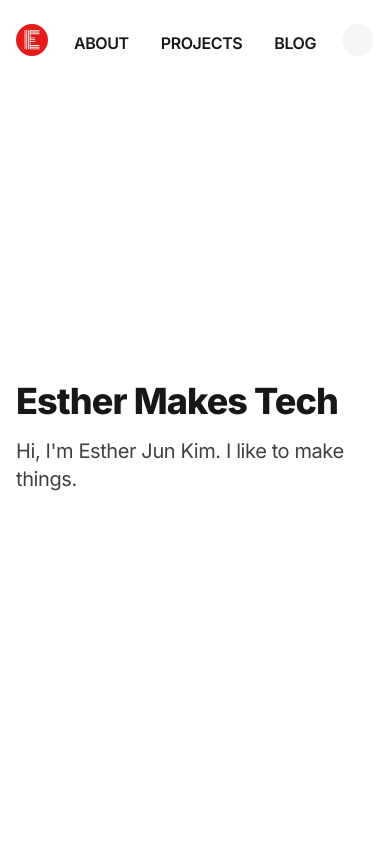
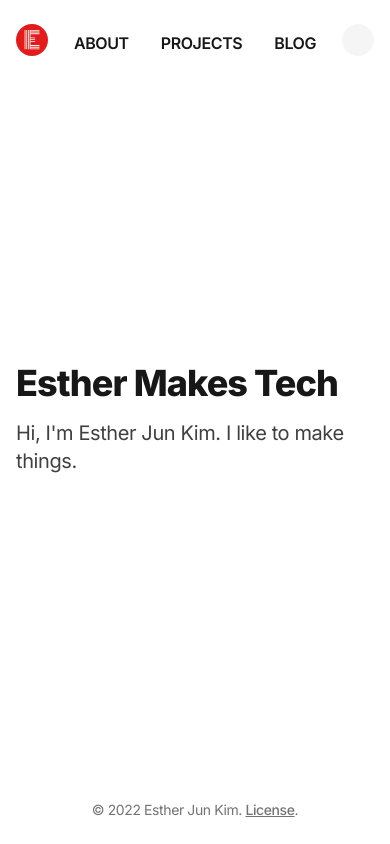
Before and after one commit to estherjk/esthermakes.tech, a Next.js app: page / in a window 390 px wide. Built offline with nearby package versions, Linux system fonts and the light colour scheme; some icons are missing.

Commit message:
Restructure footer markup for small & larger screens

```diff
--- a/src/components/Footer.tsx
+++ b/src/components/Footer.tsx
@@ -21,16 +21,41 @@ export const Footer = () => {
 
   return (
     <footer className="w-full px-4 md:px-8 my-6">
+      {/* Footer on small screens */}
+      <div className="md:hidden">
         <div className="grid grid-cols-6 gap-4">
-        <div className="md:col-span-2 md:flex md:justify-start items-center hidden">
+          <div className="col-span-6 flex justify-center items-center">
+            <ul className="inline-flex space-x-8">{renderSocialLinks()}</ul>
+          </div>
+
+          <div className="col-span-6 flex justify-center items-center">
+            <span className="text-sm text-gray-500 dark:text-gray-400">
+              © 2022 Esther Jun Kim.{' '}
+              <a
+                href="https://github.com/estherjk/esthermakes.tech/blob/main/LICENSE"
+                className="text-sm text-gray-500 dark:text-gray-400"
+                target="_blank"
+                rel="noreferrer">
+                License
+              </a>
+              .
+            </span>
+          </div>
+        </div>
+      </div>
+
+      {/* Footer on larger screens */}
+      <div className="hidden md:block">
+        <div className="grid grid-cols-6 gap-4">
+          <div className="col-span-2 flex justify-start items-center">
             <span className="text-sm text-gray-500 dark:text-gray-400">© 2022 Esther Jun Kim</span>
           </div>
 
-        <div className="md:col-span-2 col-span-6 flex justify-center items-center">
+          <div className="col-span-2 flex justify-center items-center">
             <ul className="inline-flex space-x-8">{renderSocialLinks()}</ul>
           </div>
 
-        <div className="md:col-span-2 md:flex md:justify-end items-center hidden">
+          <div className="col-span-2 flex justify-end items-center">
             <a
               href="https://github.com/estherjk/esthermakes.tech/blob/main/LICENSE"
               className="text-sm text-gray-500 dark:text-gray-400"
@@ -40,6 +65,7 @@ export const Footer = () => {
             </a>
           </div>
         </div>
+      </div>
     </footer>
   );
 };
```
Lines whose indentation alone changed are shown as unchanged.
